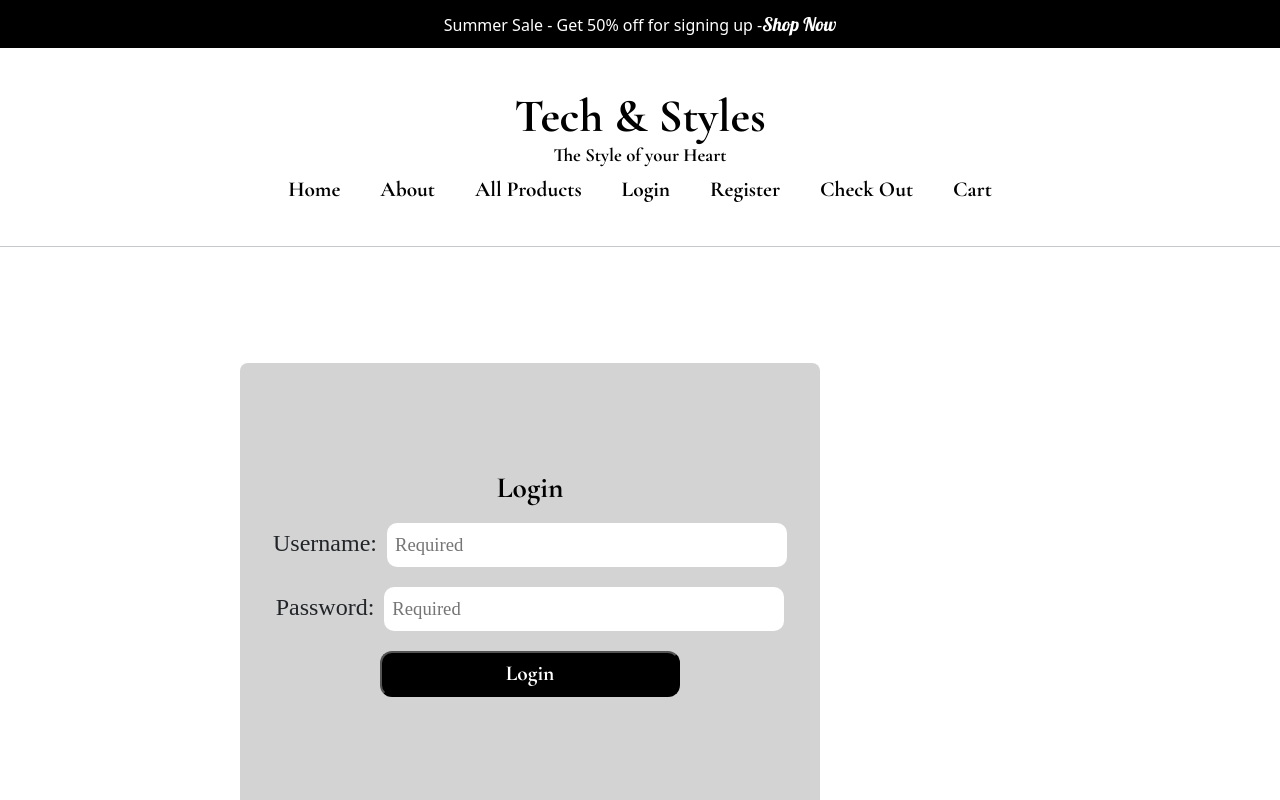
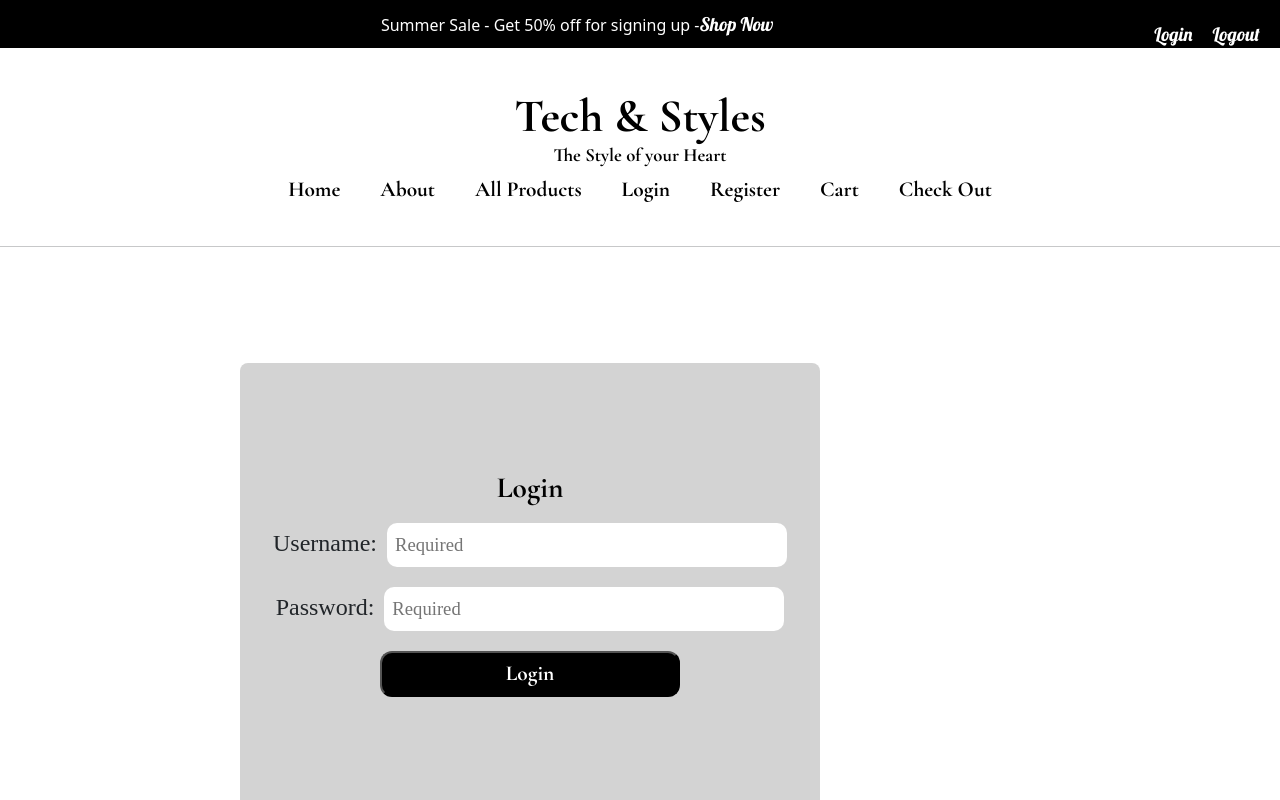
Before and after one commit to Capstone-ACC/My-Capstone, a React (Vite) app: page /login in a window 1280 px wide. Shown: the top 800 px of the page. Built offline with nearby package versions, Linux system fonts and the light colour scheme.

Commit message:
adding more links

```diff
--- a/src/App.css
+++ b/src/App.css
@@ -58,3 +58,10 @@ a:hover {
   cursor: pointer;
   color: gray;
 }
+
+.login {
+  color: white;
+  float: right;
+  padding: 10px;
+  font-size: 14pt;
+}
--- a/src/App.jsx
+++ b/src/App.jsx
@@ -17,7 +17,10 @@ function App() {
   return (
     <>
       <div className="top-header">Summer Sale - Get 50% off for signing up -
-      <Link to="/register" className="shopNow">Shop Now</Link></div>
+        <Link to="/register" className="shopNow">Shop Now</Link>
+        <Link to="/login" className="login">Logout</Link>
+        <Link to="/login" className="login">Login</Link>
+      </div>
 
       <Link to="/"><h1>Tech & Styles <br/>
       <div className="secondHeading">The Style of your Heart</div></h1></Link>
@@ -28,8 +31,8 @@ function App() {
         <li><Link to="/main-all-products">All Products</Link></li>
         <li><Link to="/login">Login</Link></li>
         <li><Link to="/register">Register</Link></li>
+        <li><Link to="/cart">Cart</Link></li>
         <li><Link to="/checkout">Check Out</Link></li>
-        <li><Link to="/cart">Cart</Link></li>
       </div>
 
       <Routes>
```
